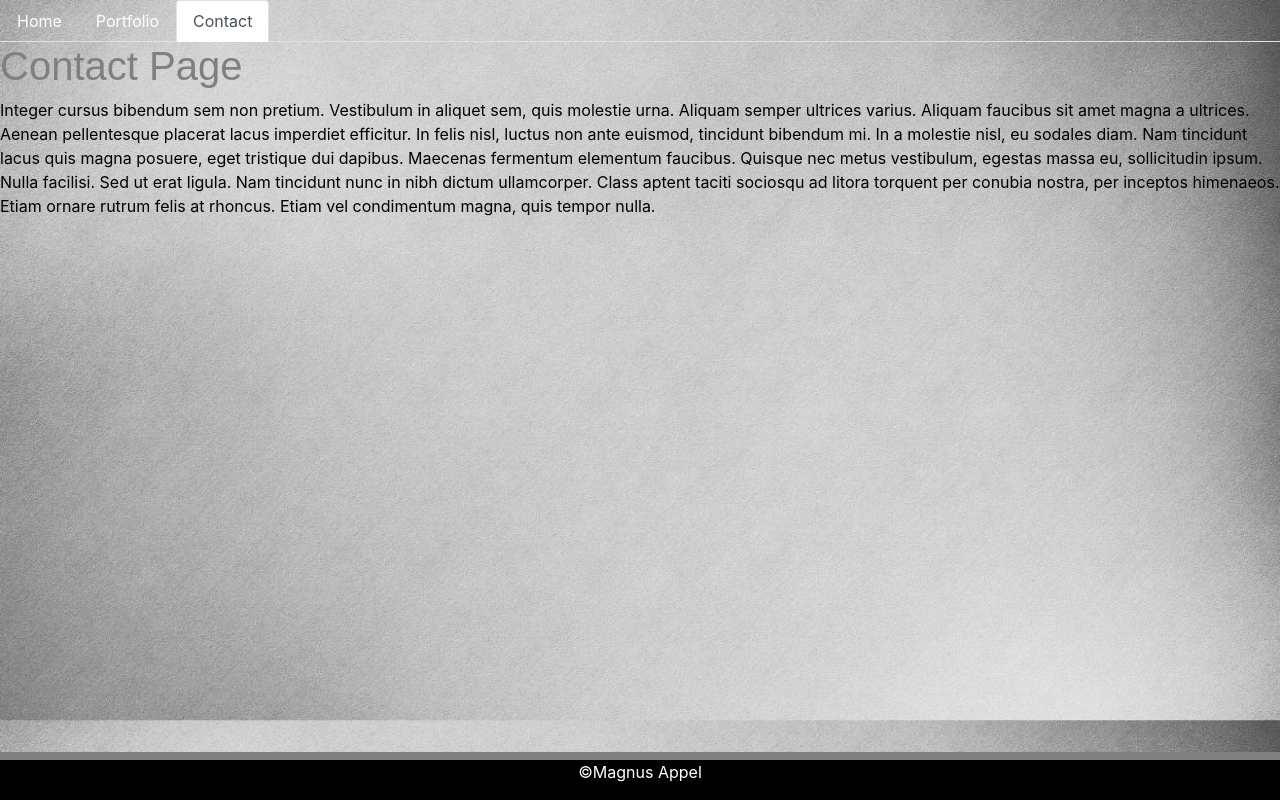
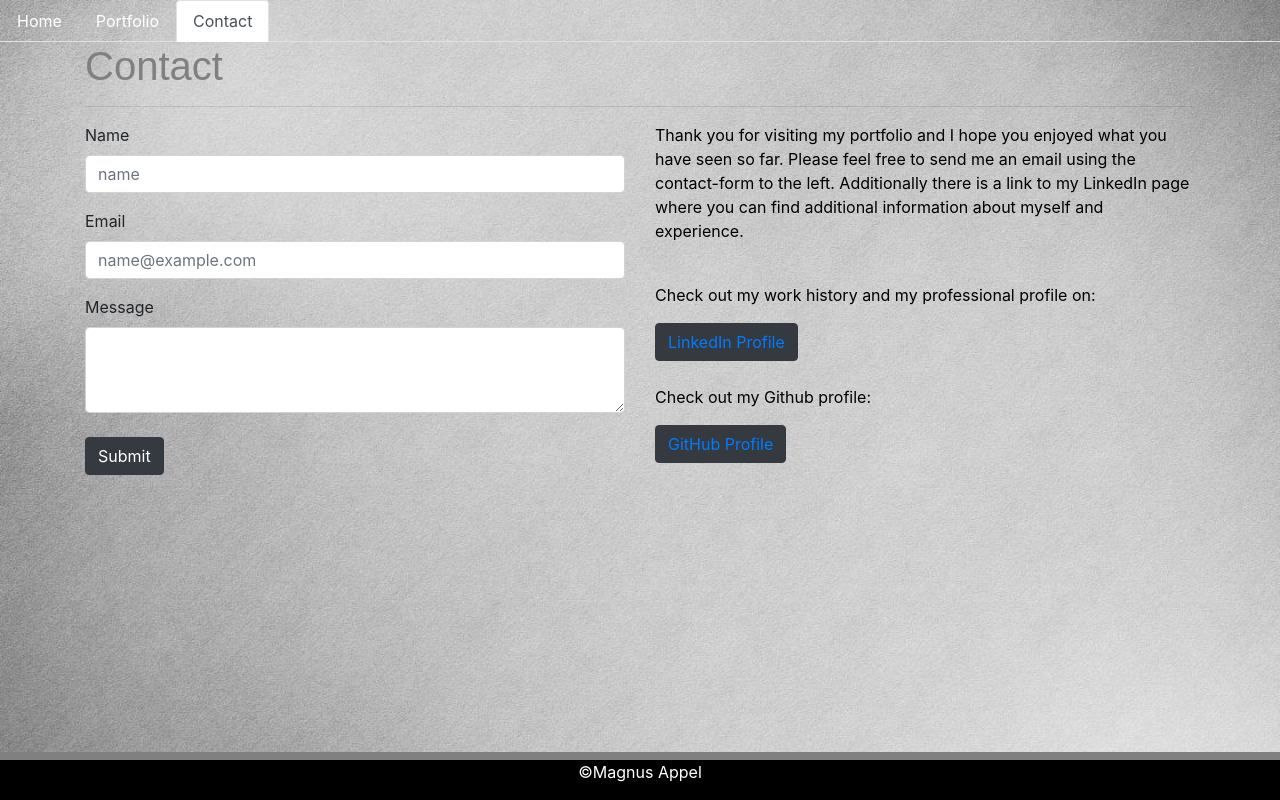
Before and after one commit to insideseanshead/portfolio-react, a React (Create React App) app: page /contact in a window 1280 px wide. Built offline with nearby package versions, Linux system fonts and the light colour scheme.

Commit message:
finalized contact

```diff
--- a/public/index.css
+++ b/public/index.css
@@ -1,8 +1,15 @@
-body {
+body, html {
   background-color: unset !important;
-  background-image: url("./grayscale.jpg")
+  background-image: url("./grayscale.jpg");
+  background-size: auto;
+  background-repeat: no-repeat;
+  height: 100%;
 }
 
 .body-image {
   background-image: url("./grayscale.jpg")
 }
+
+h1 {
+  font-family: 'Merienda', cursive;
+}
--- a/public/index.html
+++ b/public/index.html
@@ -4,6 +4,8 @@
     <meta charset="utf-8" />
     <link rel="icon" href="%PUBLIC_URL%/favicon.ico" />
     <link rel="stylesheet" href="index.css">
+    <link rel="preconnect" href="https://fonts.gstatic.com">
+<link href="https://fonts.googleapis.com/css2?family=Merienda&display=swap" rel="stylesheet">
     <meta name="viewport" content="width=device-width, initial-scale=1" />
     <meta name="theme-color" content="#000000" />
     <meta
--- a/src/components/pages/ContactPage/Contact.js
+++ b/src/components/pages/ContactPage/Contact.js
@@ -4,23 +4,48 @@ import "./style.css"
 
 function Contact(props) {
   return (
-    <div>
-      <h1>Contact Page</h1>
-      <p>
-        Integer cursus bibendum sem non pretium. Vestibulum in aliquet sem, quis molestie urna.
-        Aliquam semper ultrices varius. Aliquam faucibus sit amet magna a ultrices. Aenean
-        pellentesque placerat lacus imperdiet efficitur. In felis nisl, luctus non ante euismod,
-        tincidunt bibendum mi. In a molestie nisl, eu sodales diam. Nam tincidunt lacus quis magna
-        posuere, eget tristique dui dapibus. Maecenas fermentum elementum faucibus. Quisque nec
-        metus vestibulum, egestas massa eu, sollicitudin ipsum. Nulla facilisi. Sed ut erat ligula.
-        Nam tincidunt nunc in nibh dictum ullamcorper. Class aptent taciti sociosqu ad litora
-        torquent per conubia nostra, per inceptos himenaeos. Etiam ornare rutrum felis at rhoncus.
-        Etiam vel condimentum magna, quis tempor nulla.
-      </p>
-      {/* <Link to="/contact" role="button" className="btn btn-link">
-        Learn Less
-      </Link>    */}
-    </div>
+   <div>
+    <div className="container">
+        <div className="row">
+          <div className="col-md-12" id="heading">
+            <h1>Contact
+              <hr />
+            </h1>
+          </div>
+          <div className="col-md-6">
+            <form>
+              <div className="form-group">
+                <label for="exampleFormControlInput1">Name</label>
+                <input type="email" className="form-control" id="exampleFormControlInput1" placeholder="name" />
+              </div>
+              <div className="form-group">
+                <label for="exampleFormControlInput1">Email</label>
+                <input type="email" className="form-control" id="exampleFormControlInput1" placeholder="name@example.com" />
+              </div>
+              <div className="form-group">
+                <label for="exampleFormControlTextarea1">Message</label>
+                <textarea className="form-control" id="exampleFormControlTextarea1" rows="3"></textarea>
+                <br />
+                <button className="btn btn-dark" type="submit">Submit</button>
+              </div>
+            </form>
+          </div>
+          <div className="col-md-6 contact-form">
+            <p>
+              Thank you for visiting my portfolio and I hope you enjoyed what you have seen so far. Please feel free to send me an email using the contact-form to the left. Additionally there is a link to my LinkedIn page where you can find additional information about myself and experience.
+            </p>
+            <br />
+            <p>Check out my work history and my professional profile on:</p>
+            <button className="btn btn-dark" id="linked"><a href="https://www.linkedin.com/in/magnusappe/">LinkedIn Profile</a></button>
+            <br />
+            <br />
+            <p>Check out my Github profile:</p>
+            <button className="btn btn-dark" id="linked"><a href="https://github.com/Magnus-Jay">GitHub Profile</a></button>
+
+          </div>
+        </div>
+      </div>
+      </div>
   );
 }
 
--- a/src/components/pages/ContactPage/style.css
+++ b/src/components/pages/ContactPage/style.css
@@ -1,3 +1,6 @@
 p {
     color: black;
 }
+#linked {
+    color: white;
+}
--- a/src/components/pages/HomePage/Home.js
+++ b/src/components/pages/HomePage/Home.js
@@ -26,7 +26,7 @@ function Home() {
 
         </div>
             <div className="col">
-            <img src={family} id="family" alt="family animated" />
+            <img src={family} id="family" alt="family animated" className="img-fluid" />
          </div>
         </div>
         </div>
--- a/src/components/pages/HomePage/style.css
+++ b/src/components/pages/HomePage/style.css
@@ -39,3 +39,10 @@ p {
     font-weight: bolder;
 
 }
+
+.img-fluid {
+    border-radius: 2px;
+    padding: 10px;
+    margin: auto;
+    flex: left;
+}
```
